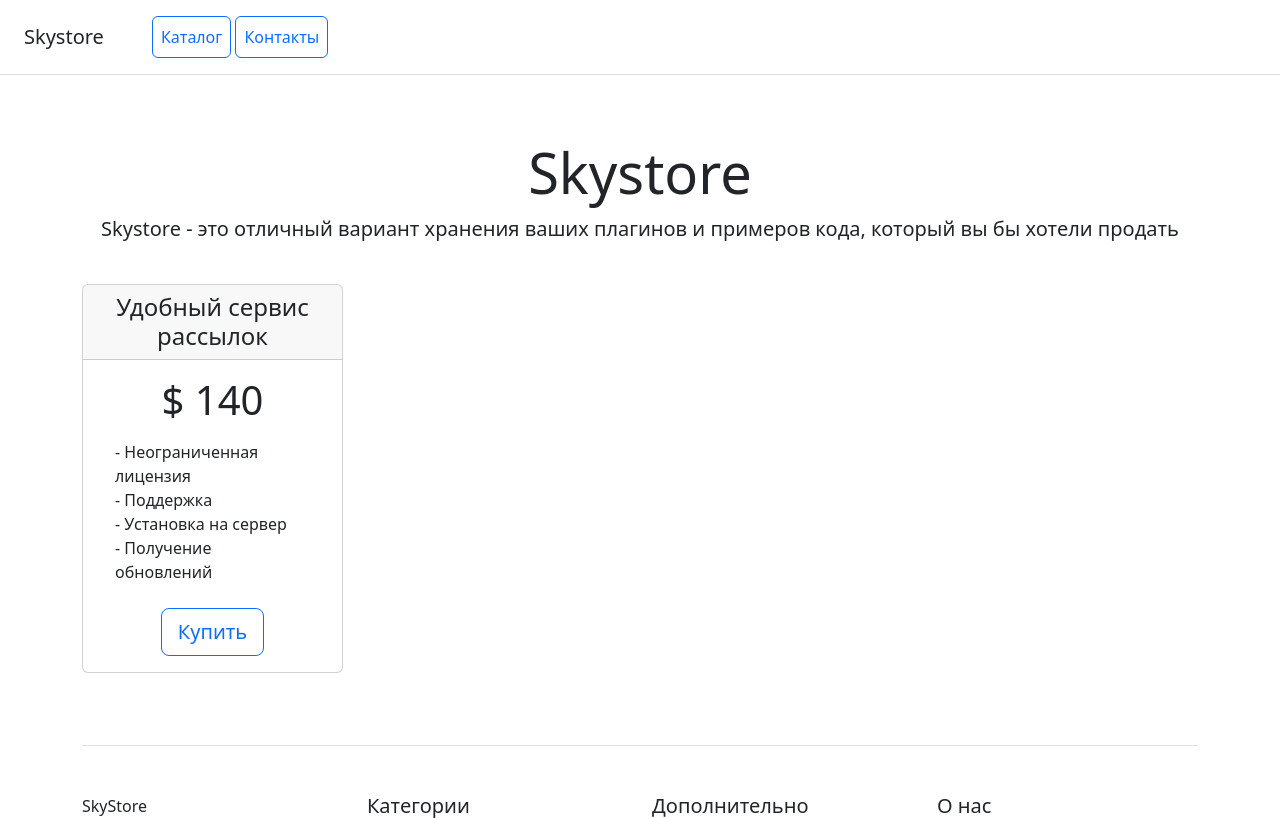
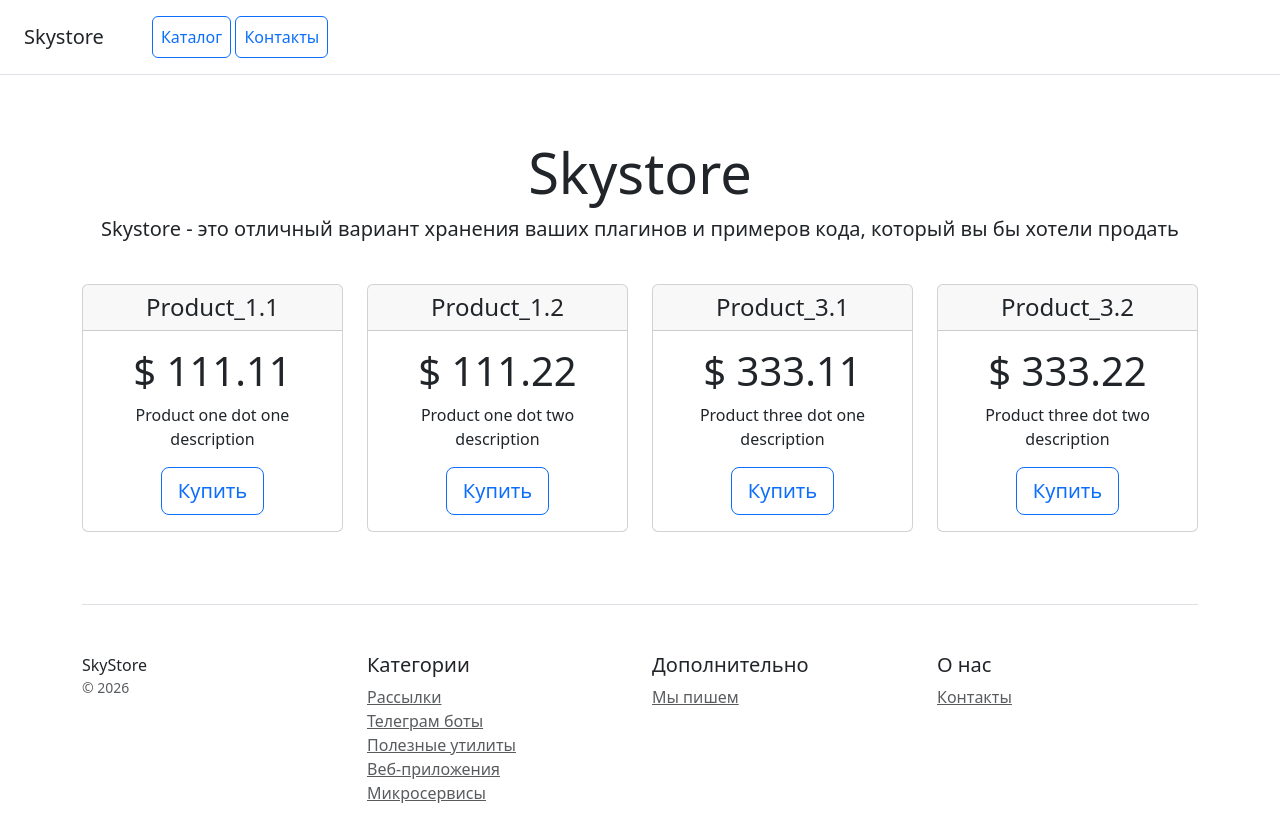
Before and after one commit to tray-46/e-shop, a Django app: page /home/ in a window 1280 px wide. Shown: the top 818 px of the page. Run offline with Django 5.2, Linux system fonts and the light colour scheme; data comes from the database, SQL or seed files in the repository; some libraries are stand-ins or nearby versions.

Commit message:
displaying last products added to main page

```diff
--- a/catalog/templates/catalog/home.html
+++ b/catalog/templates/catalog/home.html
@@ -24,6 +24,7 @@
 
 <div class="container">
     <div class="row text-center">
+        <!--
         <div class="col-3">
             <div class="card mb-4 box-shadow">
                 <div class="card-header">
@@ -41,6 +42,21 @@
                 </div>
             </div>
         </div>
+        -->
+        {% for product in recent_products %}
+        <div class="col-3">
+            <div class="card mb-4 box-shadow">
+                <div class="card-header">
+                    <h4 class="my-0 font-weight-normal">{{ product.product_name }}</h4>
+                </div>
+                <div class="card-body">
+                    <h1 class="card-title pricing-card-title">$ {{product.price}}</h1>
+                    <p>{{product.product_description}}</p>
+                    <button type="button" class="btn btn-lg btn-block btn-outline-primary">Купить</button>
+                </div>
+            </div>
+        </div>
+        {% endfor %}
     </div>
 
     <footer class="pt-4 my-md-5 pt-md-5 border-top">
--- /dev/null
+++ b/catalog/utils.py
@@ -0,0 +1,12 @@
+from django.db.models import QuerySet
+
+from catalog.models import Product
+
+def get_recent_products(number_of_products: int = 4) -> QuerySet:
+    """
+    Return last added products
+    :param number_of_products (int0: number of products to return, default: 4
+    :return (QuerySet): last added products
+    """
+    products = Product.objects.all()[:number_of_products]
+    return products
--- a/catalog/views.py
+++ b/catalog/views.py
@@ -1,6 +1,9 @@
 from django.contrib import messages
 from django.http import HttpRequest, HttpResponse
 from django.shortcuts import render
+
+from catalog.models import Product
+from catalog.utils import get_recent_products
 
 
 # Create your views here.
@@ -17,7 +20,9 @@ def home(request: HttpRequest) -> HttpResponse:
     Returns:
         HttpResponse: the fully rendered HTML page
     """
-    return render(request, "catalog/home.html")
+    recent_products = get_recent_products()
+    print(recent_products)
+    return render(request, "catalog/home.html", context={"recent_products": recent_products})
 
 
 def contacts(request: HttpRequest) -> HttpResponse:
@@ -41,4 +46,5 @@ def contacts(request: HttpRequest) -> HttpResponse:
         name = request.POST.get("name", "")
         messages.success(request, f"Спасибо {name}, Ваше сообщение получено.")
         return render(request, "catalog/contacts.html")
+
     return render(request, "catalog/contacts.html")
```
